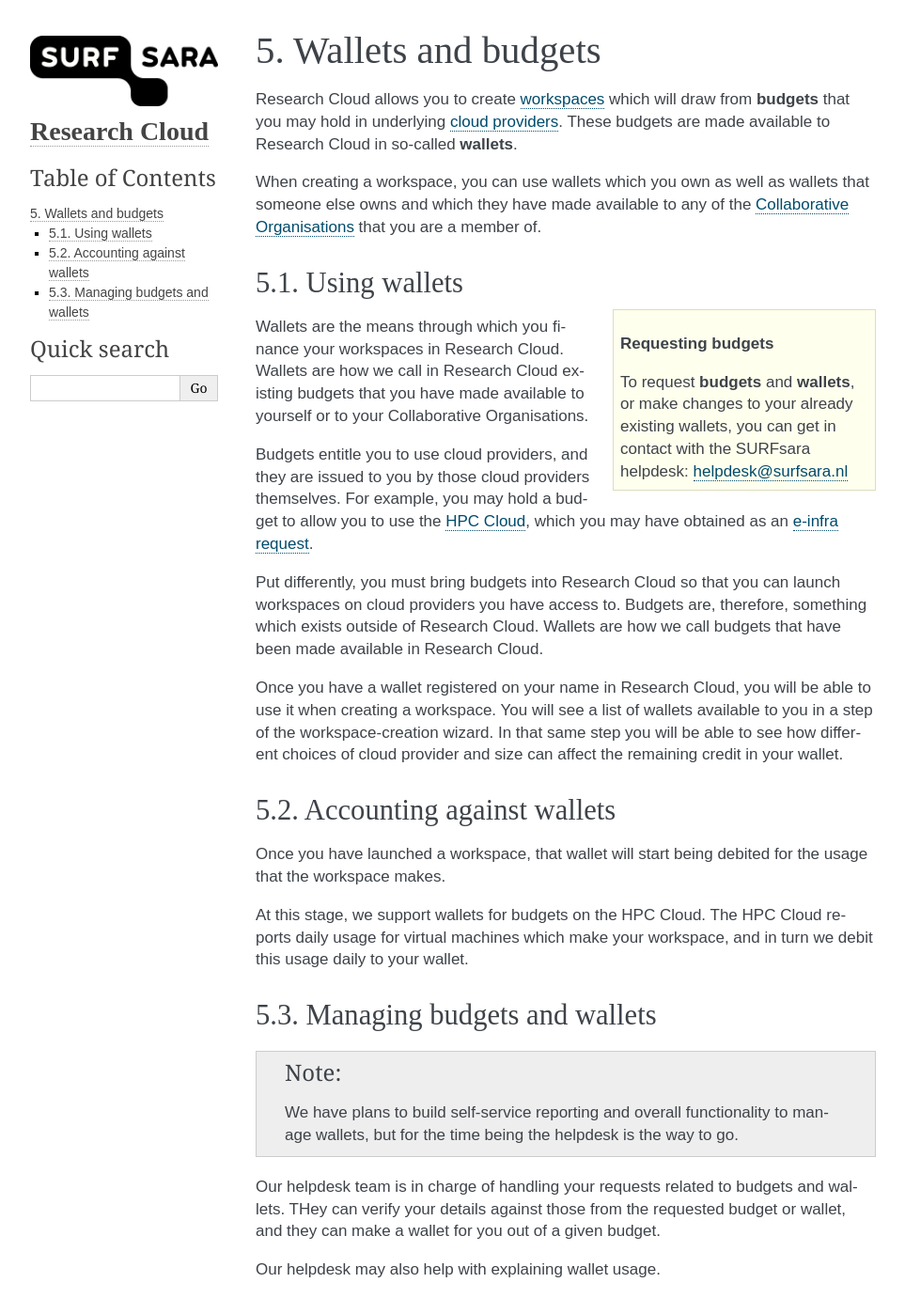
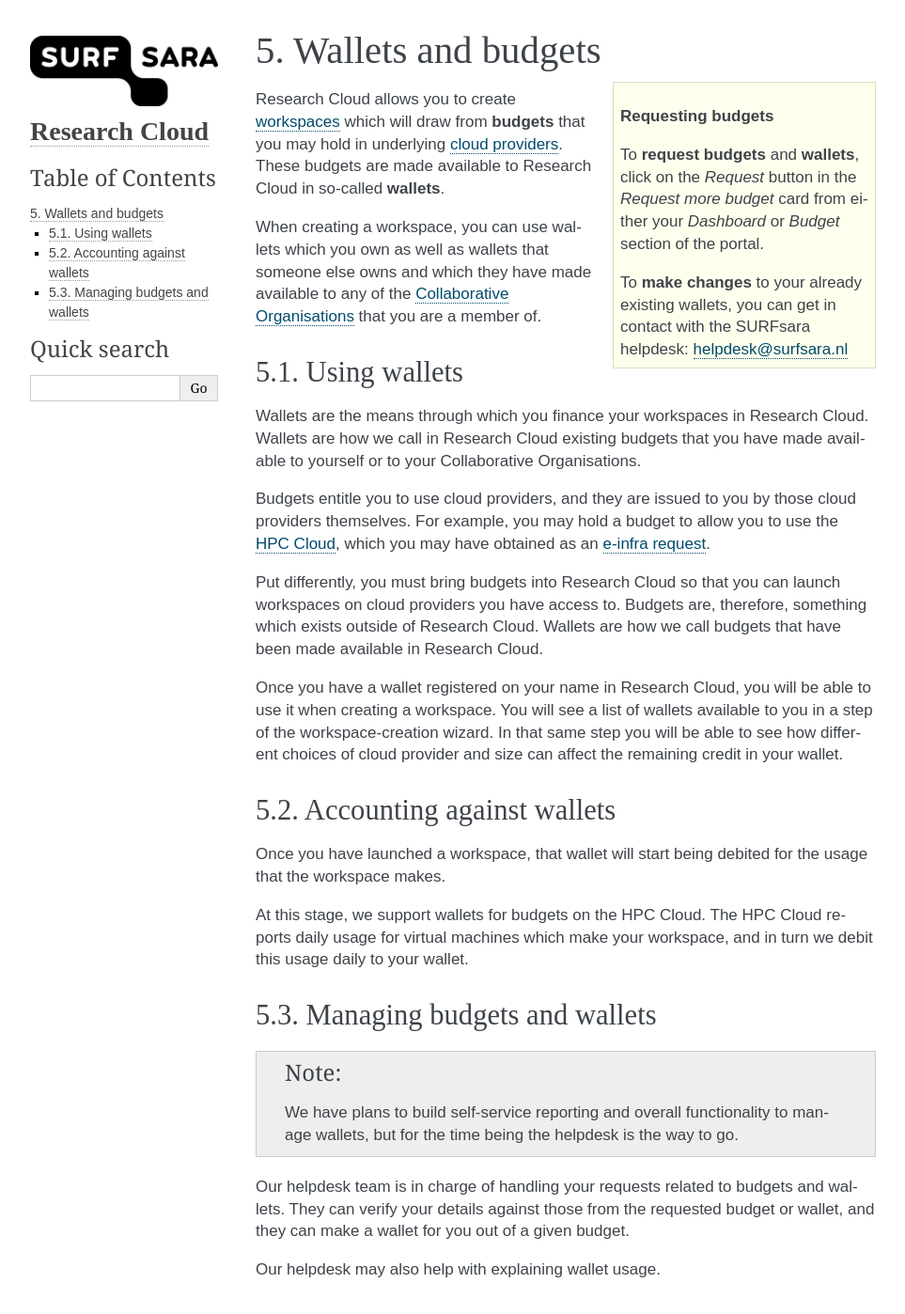
Before and after one commit to sara-nl/researchclouddocs, a Sphinx documentation site: the page built from docs/wallets_budgets.rst, in a window 1280 px wide and 1400 px high. Shown: the whole window at 94% size, without its empty margins (148-1111 px from the left). Built offline with Sphinx 7.4.7, drawn with Linux system fonts in a browser that asks for light colours.

Commit message:
Text to request budgets

```diff
--- a/docs/wallets_budgets.rst
+++ b/docs/wallets_budgets.rst
@@ -1,5 +1,11 @@
 Wallets and budgets
 ======================================
+
+.. sidebar:: Requesting budgets
+
+    To **request** **budgets** and **wallets**, click on the *Request* button in the *Request more budget* card from either your *Dashboard* or *Budget* section of the portal.
+
+    To **make changes** to your already existing wallets, you can get in contact with the SURFsara helpdesk: `helpdesk@surfsara.nl`_
 
 Research Cloud allows you to create :doc:`workspaces <workspaces>` which will draw from **budgets** that you may hold in underlying :doc:`cloud providers <cloud_providers>`. These budgets are made available to Research Cloud in so-called **wallets**.
 
@@ -35,7 +37,7 @@
 .. note:: We have plans to build self-service reporting and overall functionality to manage wallets, but for the time being the helpdesk is the way to go.
 
 
-Our helpdesk team is in charge of handling your requests related to budgets and wallets. THey can verify your details against those from the requested budget or wallet, and they can make a wallet for you out of a given budget.
+Our helpdesk team is in charge of handling your requests related to budgets and wallets. They can verify your details against those from the requested budget or wallet, and they can make a wallet for you out of a given budget.
 
 Our helpdesk may also help with explaining wallet usage.
 
```
Also changed, not shown: other parts of docs/wallets_budgets.rst (+0 -4 lines).
